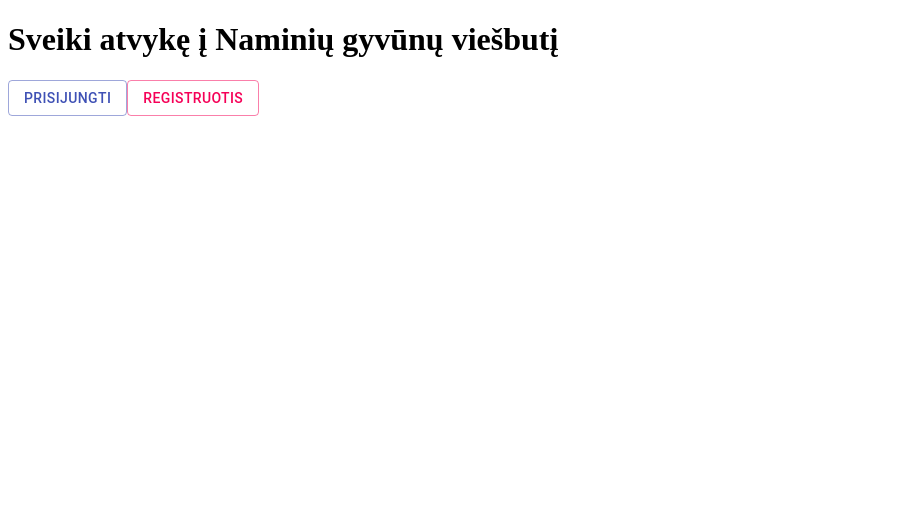
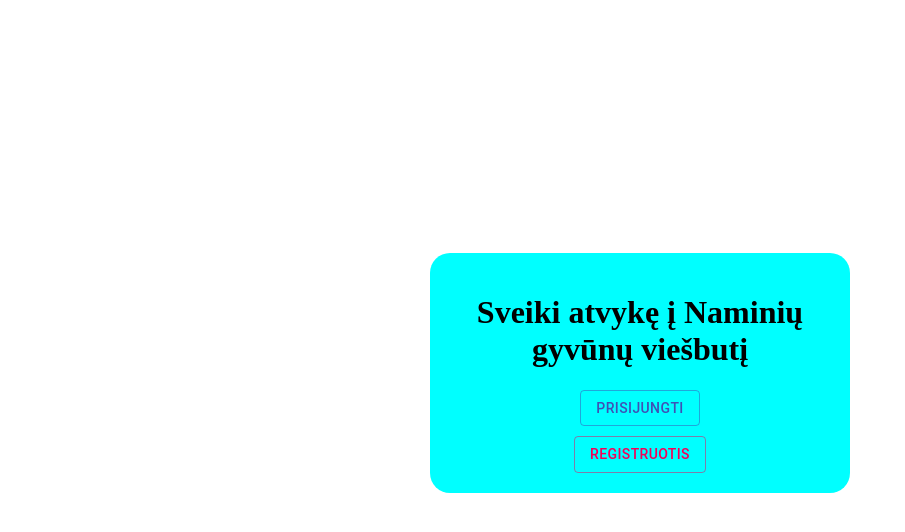
Before and after one commit to KraKeN-47/project, a React (Create React App) app: page / in a window 1280 px wide. Shown: the top 532 px of the page, without its empty margins (0-905 px from the left). Built offline with nearby package versions, Linux system fonts and the light colour scheme.

Commit message:
Added styling to login,landingpage and registerpage

```diff
--- a/src/pages/LoginPage.tsx
+++ b/src/pages/LoginPage.tsx
@@ -1,17 +1,32 @@
-import React, { useState } from "react";
-import { FormControl, TextField, Box } from "@material-ui/core";
+import React, { SyntheticEvent, useState } from "react";
+import { FormControl, TextField, Box, Button } from "@material-ui/core";
 
 const Login: React.FC = () => {
   const [email, setEmail] = useState("");
   const [password, setPassword] = useState("");
+
+  const handleSubmit = (event: React.FormEvent<HTMLFormElement>) => {
+    event.preventDefault();
+    console.log(email);
+    console.log(password);
+  };
   return (
-    <Box>
-      <FormControl>
+    <Box
+      width="30%"
+      style={{ background: "cyan" }}
+      borderRadius="20px"
+      padding="20px"
+      margin="auto"
+      marginTop="20%"
+      textAlign="center"
+    >
+      <form onSubmit={handleSubmit} style={{ display: "grid" }}>
         <TextField
           id="outlined-basic"
           label="El paštas"
           name="email"
           onChange={(event) => setEmail(event.target.value)}
+          style={{ paddingBottom: "20px" }}
         />
         <TextField
           id="outlined-basic"
@@ -19,8 +34,12 @@ const Login: React.FC = () => {
           name="password"
           type="password"
           onChange={(event) => setPassword(event.target.value)}
+          style={{ paddingBottom: "20px" }}
         />
-      </FormControl>
+        <Button variant="outlined" type="submit">
+          Prisijungti
+        </Button>
+      </form>
     </Box>
   );
 };
--- a/src/pages/RegisterPage.tsx
+++ b/src/pages/RegisterPage.tsx
@@ -6,9 +6,20 @@ const RegisterPage = () => {
   const [email, setEmail] = useState("");
   const [password, setPassword] = useState("");
   const [repeatPass, setRepeatPass] = useState("");
+  const handleSubmit = (event: React.FormEvent<HTMLFormElement>) => {
+    event.preventDefault();
+  };
   return (
-    <Box>
-      <FormControl>
+    <Box
+      width="30%"
+      style={{ background: "cyan" }}
+      borderRadius="20px"
+      padding="20px"
+      margin="auto"
+      marginTop="20%"
+      textAlign="center"
+    >
+      <form style={{ display: "grid" }} onSubmit={handleSubmit}>
         <TextField
           style={{ paddingBottom: "20px" }}
           color="primary"
@@ -48,9 +59,9 @@ const RegisterPage = () => {
           required
         />
         <Button color="primary" variant="outlined" type="submit">
-          Užsiregistruoti
+          Registruotis
         </Button>
-      </FormControl>
+      </form>
     </Box>
   );
 };
--- a/src/pages/landingPage.tsx
+++ b/src/pages/landingPage.tsx
@@ -1,5 +1,5 @@
 import React from "react";
-import { Button } from "@material-ui/core";
+import { Box, Button } from "@material-ui/core";
 import { useHistory } from "react-router-dom";
 
 import { paths } from "../router/paths";
@@ -13,15 +13,25 @@ const LandingPage: React.FC = () => {
     history.push(paths.register);
   };
   return (
-    <div>
+    <Box
+      width="30%"
+      style={{ background: "cyan" }}
+      borderRadius="20px"
+      padding="20px"
+      margin="auto"
+      marginTop="20%"
+      textAlign="center"
+    >
       <h1>Sveiki atvykę į Naminių gyvūnų viešbutį</h1>
-      <Button variant="outlined" color="primary" onClick={handleLogin}>
-        Prisijungti
-      </Button>
+      <div style={{ paddingBottom: "10px" }}>
+        <Button variant="outlined" color="primary" onClick={handleLogin}>
+          Prisijungti
+        </Button>
+      </div>
       <Button variant="outlined" color="secondary" onClick={handleRegister}>
         Registruotis
       </Button>
-    </div>
+    </Box>
   );
 };
 
```
